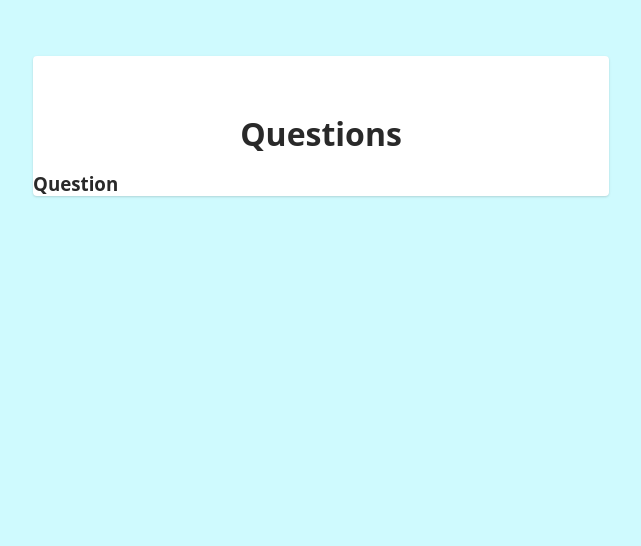
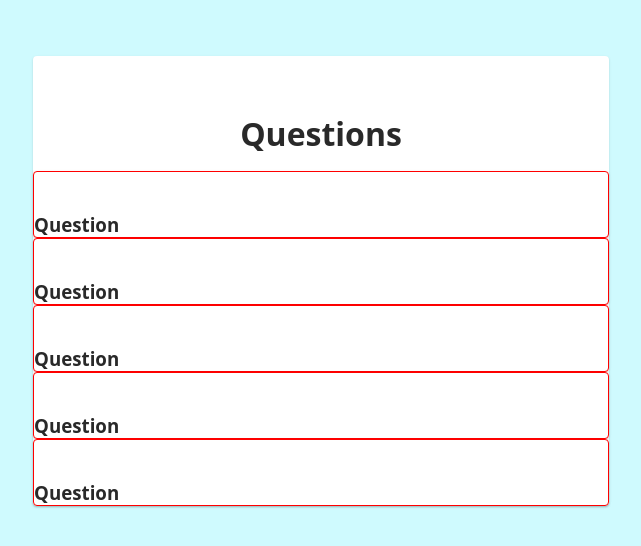
Before and after one commit to L-Qichen/React-mini-projects, a React (Vite) app in the folder FAQs/: page / in a window 1280 px wide. Shown: the top 546 px of the page, without its empty margins (319-960 px from the left). Built offline with nearby package versions, Linux system fonts and the light colour scheme.

Commit message:
use props to trans data from App to its child List

```diff
--- a/FAQs/src/App.jsx
+++ b/FAQs/src/App.jsx
@@ -6,7 +6,6 @@ import './style.css'
 
 function App() {
   const [questions, setQuestions] = useState(data);
-  console.log(questions);
 
   return (
     <>
--- a/FAQs/src/List.jsx
+++ b/FAQs/src/List.jsx
@@ -1,13 +1,20 @@
 import Question from "./Question";
 
-const List = () => {
+const List = ({ questions }) => {
+  console.log(questions);
 
   return (
     <>
       <div className="container">
         <div className="card">
           <h1>Questions</h1>
-          <Question />
+          {questions.map((question) => {
+            return (
+              <div className="card" key={question.id} style={{ border: "1px solid red" }}>
+                <Question />
+              </div>
+            )
+          })}
         </div>
       </div>
     </>
```
